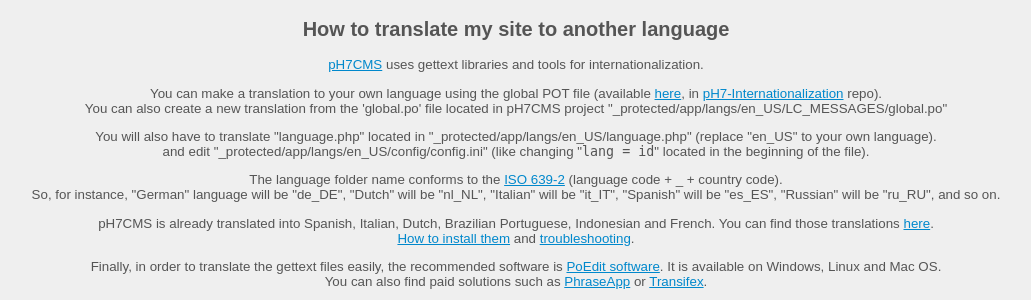
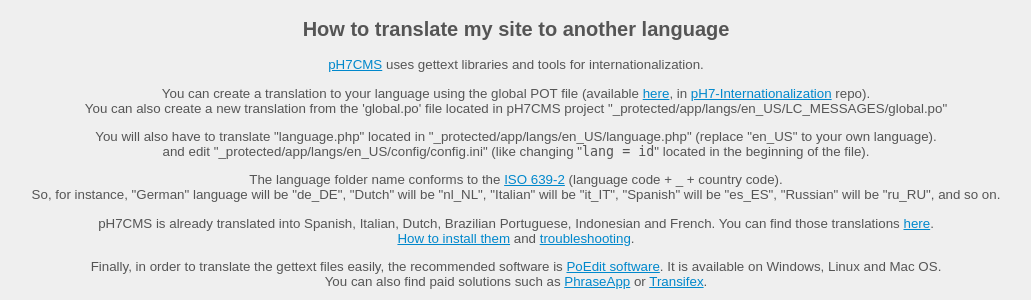
Before and after one commit to pH7Software/pH7-Documentation, a PHP site: page /en/how-to-translate-to-another-language in a window 1280 px wide. Shown: the part 49-349 px from the top of the page, without its empty margins (124-1155 px from the left). Run offline with PHP 8.4, Linux system fonts and the light colour scheme; grey boxes are pictures that could not be loaded.

Commit message:
Fixed typos

```diff
--- a/data/en/how-to-translate-to-another-language.tpl
+++ b/data/en/how-to-translate-to-another-language.tpl
@@ -3,7 +3,7 @@
 <p><a href="http://ph7cms.com/why-ph7cms-name">pH7CMS</a> uses gettext libraries and tools for internationalization.</p>
 
 <p>
-    You can make a translation to your own language using the global POT file (available <a href="https://github.com/pH7Software/pH7-Internationalization/blob/master/global.pot">here</a>, in <a href="https://github.com/pH7Software/pH7-Internationalization">pH7-Internationalization</a> repo).<br />
+    You can create a translation to your language using the global POT file (available <a href="https://github.com/pH7Software/pH7-Internationalization/blob/master/global.pot">here</a>, in <a href="https://github.com/pH7Software/pH7-Internationalization">pH7-Internationalization</a> repo).<br />
     You can also create a new translation from the 'global.po' file located in pH7CMS project "_protected/app/langs/en_US/LC_MESSAGES/global.po"
 </p>
 
```
